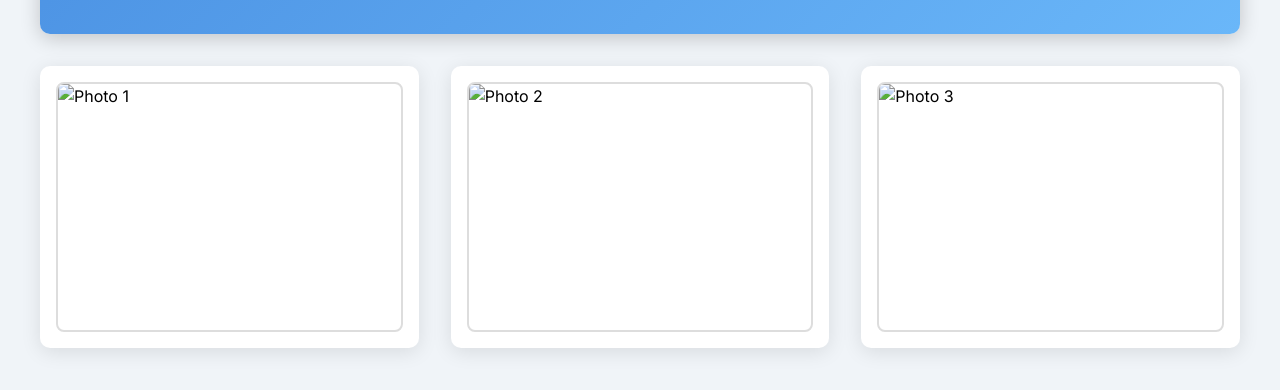
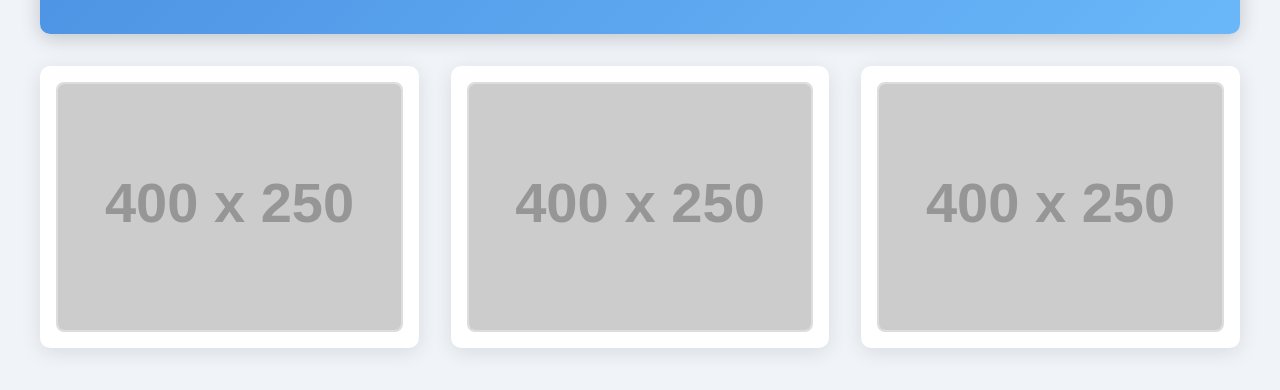
Before and after one commit to Idzharrr/tekajeee-project, a plain HTML site: page project-1/index.html in a window 1280 px wide. Shown: the part 206-596 px from the top of the page. Drawn offline with nearby package versions, Linux system fonts and the light colour scheme; placeholder pictures from the web are drawn by us.

Commit message:
Update index.html

```diff
--- a/project-1/index.html
+++ b/project-1/index.html
@@ -131,17 +131,20 @@
     <!-- Customize this part -->
     <div class="gallery">
         <div class="photo-card">
-            <img src="papua-dancers.jpeg" alt="Photo 1">
+            <img src="papua-dancers.jpeg" alt="Photo 1"
+            onerror="this.onerror=null;this.src='https://placehold.co/400x250/cccccc/333333?text=Image+Unavailable';">
             <div class="photo-caption">August 15, 2025</div>
         </div>
 
         <div class="photo-card">
-            <img src="bird-of-paradise.jpeg" alt="Photo 2">
+            <img src="bird-of-paradise.jpeg" alt="Photo 2"
+            onerror="this.onerror=null;this.src='https://placehold.co/400x250/cccccc/333333?text=Image+Unavailable';">
             <div class="photo-caption">August 20, 2025</div>
         </div>
 
         <div class="photo-card">
-            <img src="papua-village.jpg" alt="Photo 3">
+            <img src="papua-village.jpg" alt="Photo 3"
+            onerror="this.onerror=null;this.src='https://placehold.co/400x250/cccccc/333333?text=Image+Unavailable';">
             <div class="photo-caption">August 27, 2025</div>
         </div>
     </div>
```
